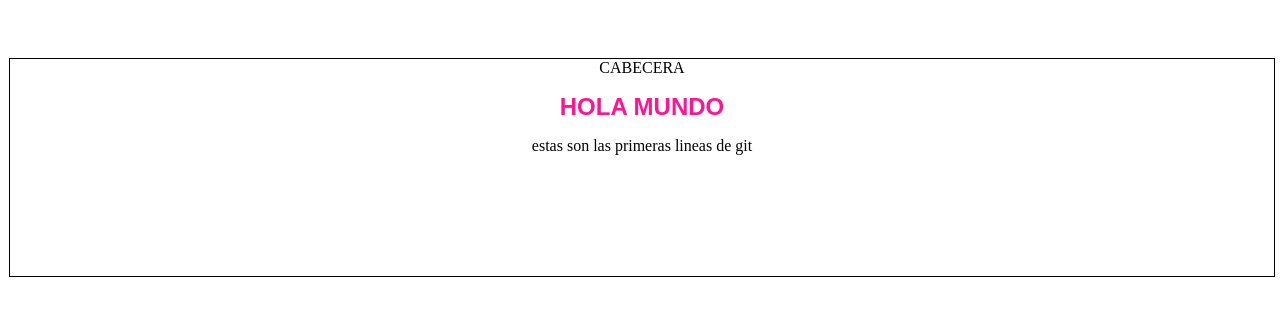
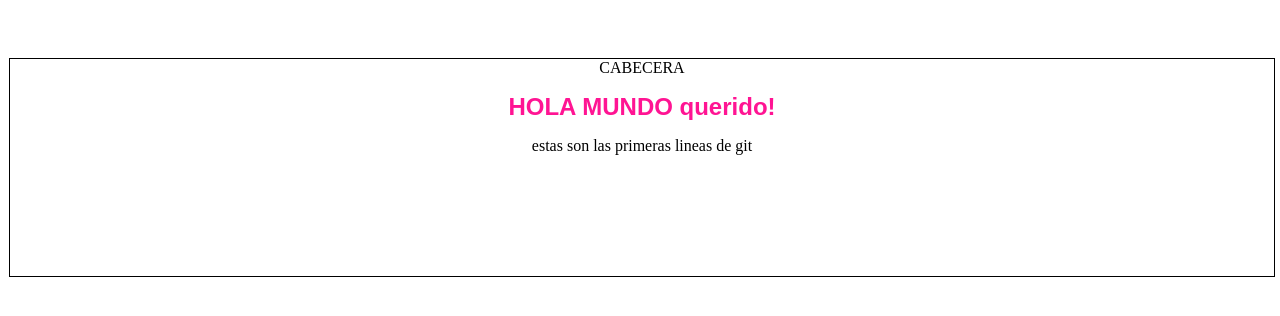
Before and after one commit to YasinSama-Web/SuperblocGit, a plain HTML site: page index.html in a window 1280 px wide. Drawn offline with Linux system fonts and the light colour scheme.

Commit message:
Este commit es para github

```diff
--- a/index.html
+++ b/index.html
@@ -13,7 +13,7 @@
         CABECERA
     </div>
     <div class="post">
-    <h1>HOLA MUNDO</h1>
+    <h1>HOLA MUNDO querido!</h1>
     <p>estas son las primeras lineas de git</p>
 </div>
 </div>
```
